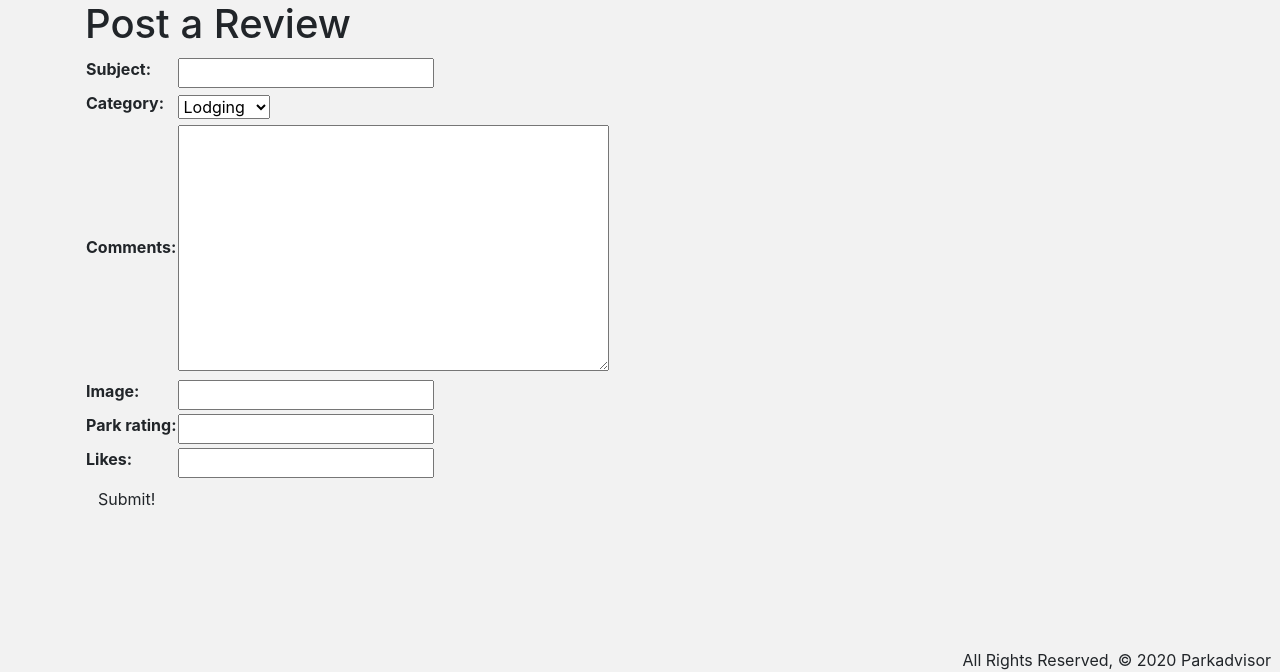
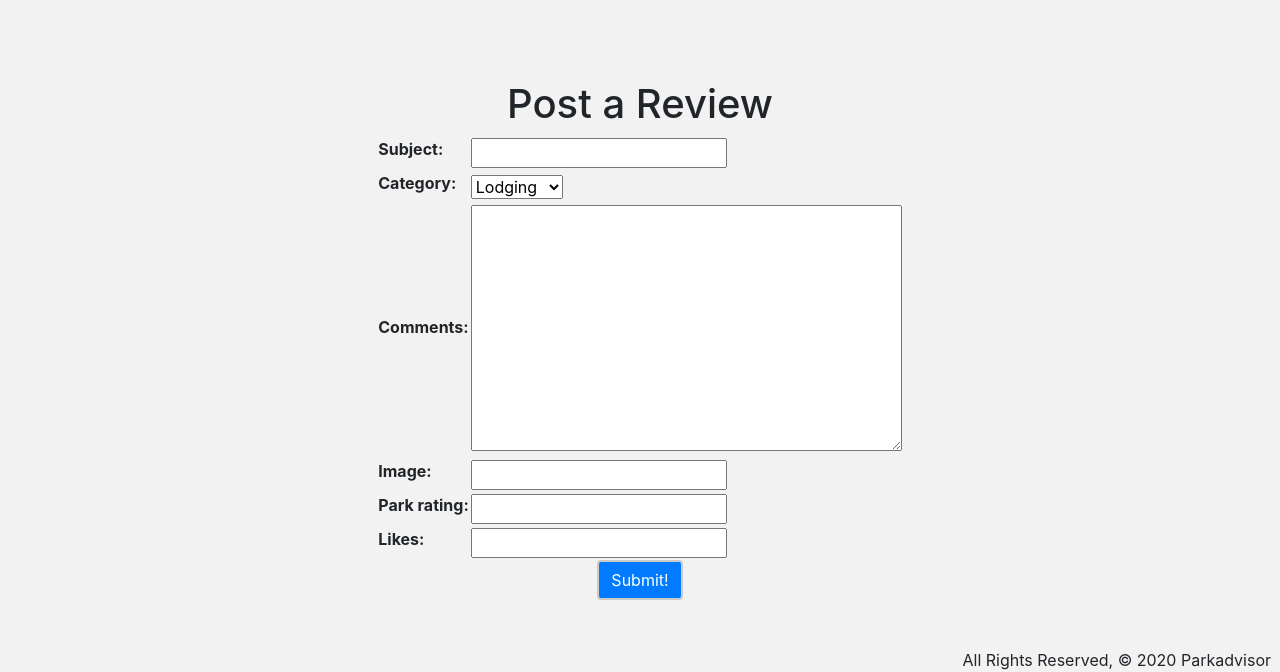
Before and after one commit to lauragsack/ParkAdvisor, a Django app: page /parks/1/add_review in a window 1280 px wide. Shown: the part 128-800 px from the top of the page. Run offline with Django 3.2, Linux system fonts and the light colour scheme; the visitor is signed in with stand-in values (Sample User, id 1); some libraries are stand-ins or nearby versions.

Commit message:
fixes review_form layout

```diff
--- a/parkadvisor/main_app/static/css/style.css
+++ b/parkadvisor/main_app/static/css/style.css
@@ -67,3 +67,16 @@ footer {
   padding-top: 3rem;
   height: auto;
 }
+
+.review-container{
+  display: flex;
+  flex-direction: column;
+  align-items: center;
+  padding-top: 5rem;
+}
+
+.review-submit{
+  border: 2px solid #cbcbcb;
+  display: block;
+  margin: 0 auto;
+}
--- a/parkadvisor/main_app/templates/reviews/review_form.html
+++ b/parkadvisor/main_app/templates/reviews/review_form.html
@@ -1,6 +1,7 @@
 {% extends 'base.html' %}
 
 {% block content %}
+  <div class="review-container">
     {% if object %}
       <h1>Edit <span class="teal-text">{{object.name}}</span></h1>
     {% else %}
@@ -14,7 +15,7 @@
         <!-- Render the inputs inside of <tr>s & <td>s -->
         {{ form.as_table }}
       </table>
-    <input type="submit" value="Submit!" class="btn">
+      <input type="submit" value="Submit!" class="review-submit btn btn-primary">
     </form>
-
+  </div>
 {% endblock %}
--- a/parkadvisor/main_app/views.py
+++ b/parkadvisor/main_app/views.py
@@ -98,7 +98,7 @@ def signup(request):
 def external_api(request):
 
     #Working
-    url = 'https://developer.nps.gov/api/v1/parks?limit=50&api_key=65cD2Pey6zgKAXKmKA71wA6sHmuIcsAdiSs5xmhp'
+    url = 'https://developer.nps.gov/api/v1/parks?limit=250&api_key=65cD2Pey6zgKAXKmKA71wA6sHmuIcsAdiSs5xmhp'
     response = requests.get(url)
     data = response.json()
 
@@ -107,15 +107,19 @@ def external_api(request):
     # print(not(Park.objects.filter(name=park["fullName"]).exists()))
     # print("----------------------------------------")
 
+    try:
+        for park in data["data"]:
+        #Filter out desigination and only create models for 'National Park'
+            phoneNum = park["contacts"]["phoneNumbers"][0]["phoneNumber"]
+            formatedPhoneNum = ("("+phoneNum[:3]+")-"+phoneNum[3:6]+"-"+phoneNum[6:])
+
+            formated_address = park["addresses"][0]["line1"] + ", " + park["addresses"][0]["city"] + ", " + park["addresses"][0]["stateCode"] +" " + park["addresses"][0]["postalCode"]
+            if( (not(Park.objects.filter(name=park["fullName"]).exists())) and (park["designation"] == "National Park") ):
+                new_park = Park.objects.create(name=park["fullName"], location=formated_address,entrance_fee=int(float(park["entranceFees"][0]["cost"])), description=park["description"], phone=formatedPhoneNum, website=park["url"], open=True, image=park["images"][0]["url"], avg_rating=3.6)
+    except KeyError:
+        pass
     #Sort of working
-    for park in data["data"]:
-        #Filter out desigination and only create models for 'National Park'
-        phoneNum = park["contacts"]["phoneNumbers"][0]["phoneNumber"]
-        formatedPhoneNum = ("("+phoneNum[:3]+")-"+phoneNum[3:6]+"-"+phoneNum[6:])
 
-        formated_address = park["addresses"][0]["line1"] + ", " + park["addresses"][0]["city"] + ", " + park["addresses"][0]["stateCode"] +" " + park["addresses"][0]["postalCode"]
-        if( (not(Park.objects.filter(name=park["fullName"]).exists())) and (park["designation"] == "National Park") ):
-            new_park = Park.objects.create(name=park["fullName"], location=formated_address,entrance_fee=int(float(park["entranceFees"][0]["cost"])), description=park["description"], phone=formatedPhoneNum, website=park["url"], open=True, image=park["images"][0]["url"], avg_rating=3.6)
 
 
     # new_park = Park.objects.create(name=data["data"][0]["fullName"], location=data["data"][0]["addresses"][0],
```
Lines whose indentation alone changed are shown as unchanged.
